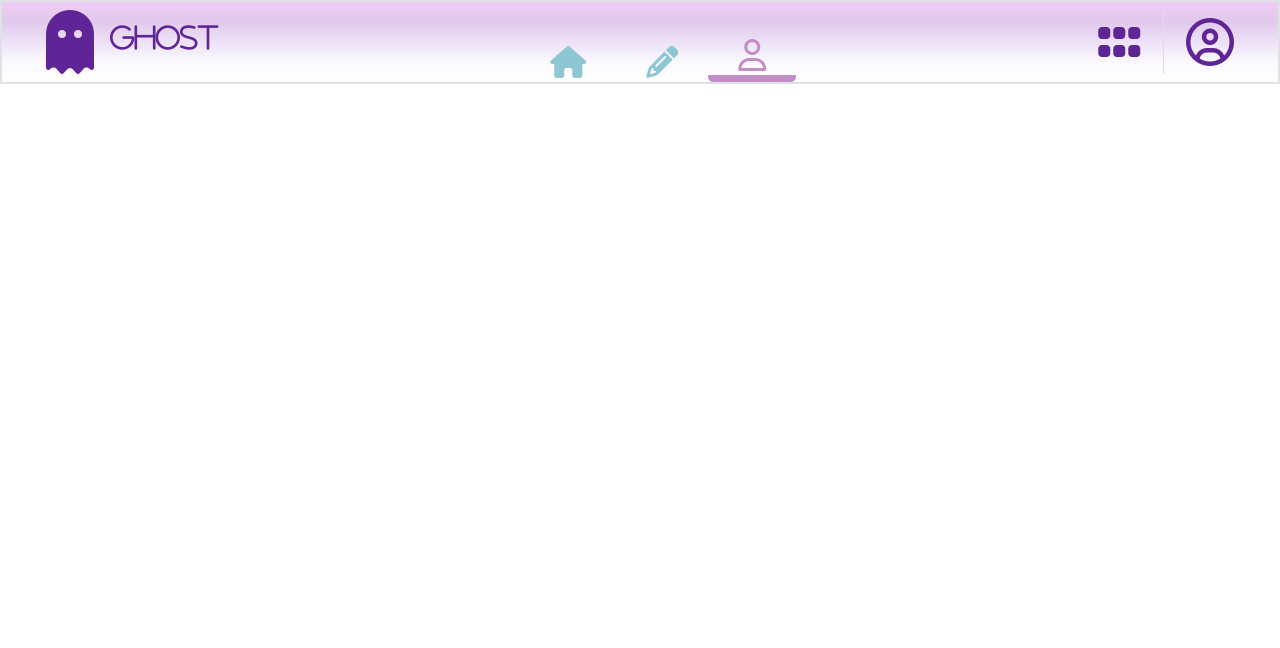
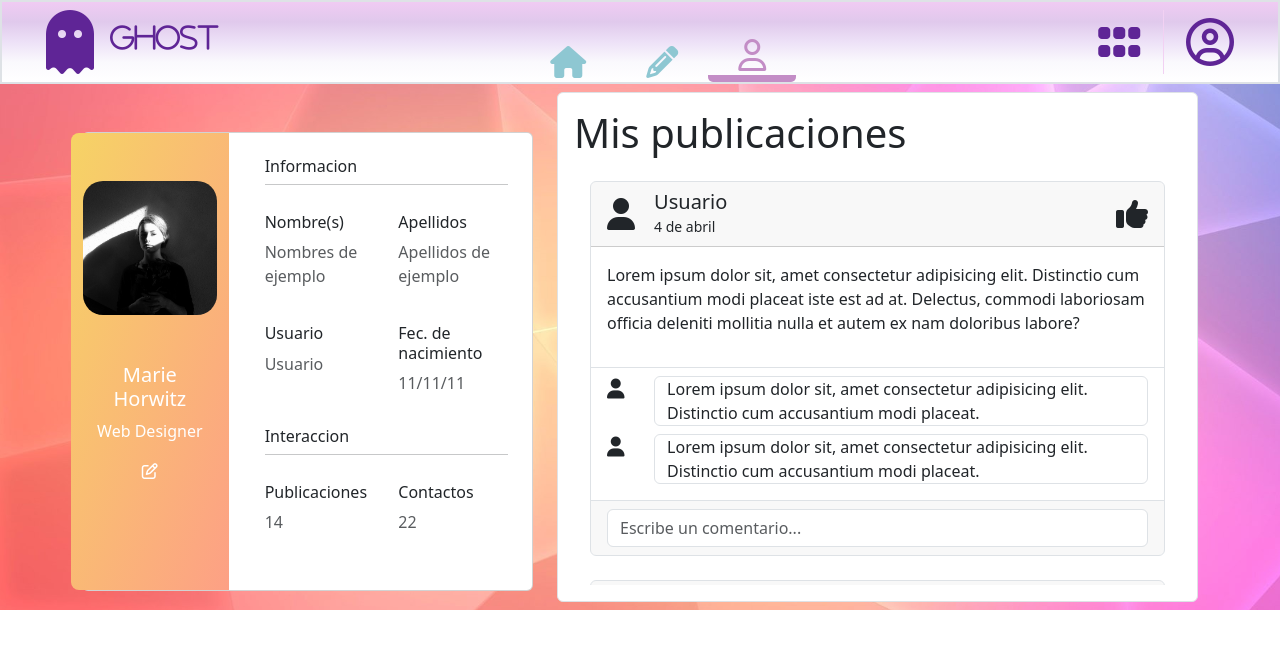
Before and after one commit to aevillalobosvela/proyecto-redSocial, a Vue app: page /perfil in a window 1280 px wide. Shown: the top 648 px of the page. Built offline with nearby package versions, Linux system fonts and the light colour scheme.

Commit message:
update MainComp.vue, MainLayout.vue and PerfilView.vue

```diff
--- a/src/components/MainComp.vue
+++ b/src/components/MainComp.vue
@@ -1,7 +1,7 @@
 <template>
   <div class="container-fluid">
     <div class="row mt-2">
-      <div class="col-3 mb-3">
+      <div class="col-lg-3 mb-3 col-sm-12" >
         <div class="card border">
           <div class="card-header">
             <h2 class="display-6">Usuarios</h2>
@@ -18,11 +18,11 @@
         </div>
       </div>
 
-      <div class="col-6">
+      <div class="col-lg-6 col-sm-12">
         <router-view></router-view>
       </div>
 
-      <div class="col-3">
+      <div class="col-lg-3 col-sm-12">
         <div class="card border">
           <div class="card-header text-center">
             <h2 class="display-6">Mi perfil</h2>
@@ -30,7 +30,7 @@
           <div class="card-body">
             <div class="text-center">
               <img
-                class="m-3"
+                class="m-3 img-fluid"
                 style="border-radius: 15%"
                 src="../assets/perfi.jpg"
                 width="170"
--- a/src/components/MainLayout.vue
+++ b/src/components/MainLayout.vue
@@ -6,18 +6,18 @@
     <div class="container-fluid">
       <div class="navbar-collapse d-flex justify-content-between">
         <ul class="navbar-nav  ms-4" >
-          <div class="m-2">
+          <div class="m-2 d-none d-sm-block d-md-none d-lg-block">
             <router-link to="/">
               <i class="ghost fa-solid fa-ghost fa-4x"></i>
             </router-link>
           </div>
         </ul>
-        <ul class="ghost navbar-nav" style="margin-right: 0%;">
-          <div class="m-2">
+        <ul class="ghost navbar-nav " style="margin-right: 0%;">
+          <div class="m-2 d-none d-sm-block d-md-none d-lg-block">
             <h3>Ghost</h3>
           </div>
         </ul>
-        <ul class="navbar-nav mx-auto">
+        <ul class="navbar-nav mx-auto ">
           <nav class="nav-custom">
             <router-link to="/publicaciones"
               ><i class="fa-solid fa-house fa-2x"></i
@@ -32,13 +32,13 @@
         </ul>
 
         <ul class="navbar-nav me-4">
-          <div class="m-2">
+          <div class="m-2 d-none d-sm-block d-md-none d-lg-block">
             <router-link to="/publicar">
               <i class="ghost fa-solid fa-grip fa-3x"></i>
             </router-link>
           </div>
-          <span class="separator"></span>
-          <div class="m-2">
+          <span class="separator d-none d-sm-block d-md-none d-lg-block"></span>
+          <div class="m-2 d-none d-sm-block d-md-none d-lg-block">
             <router-link to="/perfil">
               <i class="ghost fa-regular fa-circle-user fa-3x"></i>
             </router-link>
--- /dev/null
+++ b/src/components/PerfilComp.vue
@@ -0,0 +1,176 @@
+<template>
+  <div class="container">
+    <div class="row">
+      <div class="col col-lg-5 mb-4 col-sm-12 mb-lg-0">
+        <div class="card mt-5 mb-3">
+          <div class="row">
+            <div
+              class="col-md-4 gradient-custom text-center text-white"
+              style="
+                border-top-left-radius: 0.5rem;
+                border-bottom-left-radius: 0.5rem;
+              "
+            >
+              <img
+                src="../assets/perfi.jpg"
+                alt="Avatar"
+                class="img-fluid my-5"
+                style="border-radius: 15%; width: 170px"
+              />
+              <h5>Marie Horwitz</h5>
+              <p>Web Designer</p>
+              <i class="far fa-edit mb-5"></i>
+            </div>
+            <div class="col-md-8">
+              <div class="card-body p-4">
+                <h6>Informacion</h6>
+                <hr class="mt-0 mb-4" />
+                <div class="row pt-1">
+                  <div class="col-6 mb-3">
+                    <h6>Nombre(s)</h6>
+                    <p class="text-muted">Nombres de ejemplo</p>
+                  </div>
+                  <div class="col-6 mb-3">
+                    <h6>Apellidos</h6>
+                    <p class="text-muted">Apellidos de ejemplo</p>
+                  </div>
+                </div>
+                <div class="row pt-1">
+                  <div class="col-6 mb-3">
+                    <h6>Usuario</h6>
+                    <p class="text-muted">Usuario</p>
+                  </div>
+                  <div class="col-6 mb-3">
+                    <h6>Fec. de nacimiento</h6>
+                    <p class="text-muted">11/11/11</p>
+                  </div>
+                </div>
+                <h6>Interaccion</h6>
+                <hr class="mt-0 mb-4" />
+                <div class="row pt-1">
+                  <div class="col-6 mb-3">
+                    <h6>Publicaciones</h6>
+                    <p class="text-muted">14</p>
+                  </div>
+                  <div class="col-6 mb-3">
+                    <h6>Contactos</h6>
+                    <p class="text-muted">22</p>
+                  </div>
+                </div>
+              </div>
+            </div>
+          </div>
+        </div>
+      </div>
+      <div class="col-lg-7 col-sm-12 my-2">
+        <div class="card border p-3">
+          <h2 class="display-6">Mis publicaciones</h2>
+          <div class="card-body" style="max-height: 420px; overflow-y: auto">
+            <div v-for="index in 10" :key="index">
+              <div class="card border mb-4">
+                <div class="card-header">
+                  <div class="row">
+                    <div class="col-1">
+                      <i class="mt-2 me-3 fas fa-user fa-2x"></i>
+                    </div>
+                    <div class="col-5">
+                      <h5 style="margin: 0px">Usuario</h5>
+                      <p style="margin: 0px">
+                        <small>4 de abril</small>
+                      </p>
+                    </div>
+                    <div class="col-6 text-end">
+                      <i class="mt-2 thum fa fa-thumbs-up fa-2x"></i>
+                    </div>
+                  </div>
+                </div>
+                <div class="card-body">
+                  <p>
+                    Lorem ipsum dolor sit, amet consectetur adipisicing elit.
+                    Distinctio cum accusantium modi placeat iste est ad at.
+                    Delectus, commodi laboriosam officia deleniti mollitia nulla
+                    et autem ex nam doloribus labore?
+                  </p>
+                </div>
+                <ul class="list-group list-group-flush">
+                  <li class="list-group-item">
+                    <div class="row mb-2">
+                      <div class="col-1">
+                        <i class="mt-1 fas fa-user fa-lg"></i>
+                      </div>
+                      <div class="col-11">
+                        <div class="container border rounded">
+                          Lorem ipsum dolor sit, amet consectetur adipisicing
+                          elit. Distinctio cum accusantium modi placeat.
+                        </div>
+                      </div>
+                    </div>
+                    <div class="row mb-2">
+                      <div class="col-1">
+                        <i class="mt-1 fas fa-user fa-lg"></i>
+                      </div>
+                      <div class="col-11">
+                        <div class="container border rounded">
+                          Lorem ipsum dolor sit, amet consectetur adipisicing
+                          elit. Distinctio cum accusantium modi placeat.
+                        </div>
+                      </div>
+                    </div>
+                  </li>
+                </ul>
+                <div class="card-footer">
+                  <input
+                    type="text"
+                    class="form-control"
+                    id="comment"
+                    placeholder="Escribe un comentario..."
+                  />
+                </div>
+              </div>
+            </div>
+          </div>
+        </div>
+      </div>
+    </div>
+  </div>
+</template>
+<script>
+export default {};
+</script>
+<style>
+.thum {
+  transition: 0.3s;
+}
+.thum:hover {
+  color: var(--sec-color);
+}
+.custom-link {
+  text-decoration: none;
+  margin-left: 15px;
+  color: black;
+}
+h5 {
+  margin: 15px;
+}
+p {
+  margin-bottom: 3px;
+}
+.gradient-custom {
+  /* fallback for old browsers */
+  background: #f6d365;
+
+  /* Chrome 10-25, Safari 5.1-6 */
+  background: -webkit-linear-gradient(
+    to right bottom,
+    rgba(246, 211, 101, 1),
+    rgba(253, 160, 133, 1)
+  );
+
+  /* W3C, IE 10+/ Edge, Firefox 16+, Chrome 26+, Opera 12+, Safari 7+ */
+  background: linear-gradient(
+    to right bottom,
+    rgba(246, 211, 101, 1),
+    rgba(253, 160, 133, 1)
+  );
+}
+</style>
--- a/src/views/PerfilView.vue
+++ b/src/views/PerfilView.vue
@@ -1,14 +1,22 @@
 <template>
-  <div>
+  <div class="main">
     <MainLayout />
+    <PerfilComp />
   </div>
 </template>
 
 <script>
 import MainLayout from "@/components/MainLayout.vue";
+import PerfilComp from "@/components/PerfilComp.vue";
 export default {
   components: {
     MainLayout,
+    PerfilComp
   },
 };
 </script>
+<style>
+.main {
+  background-image: url("../assets/f3.png");
+}
+</style>
```
